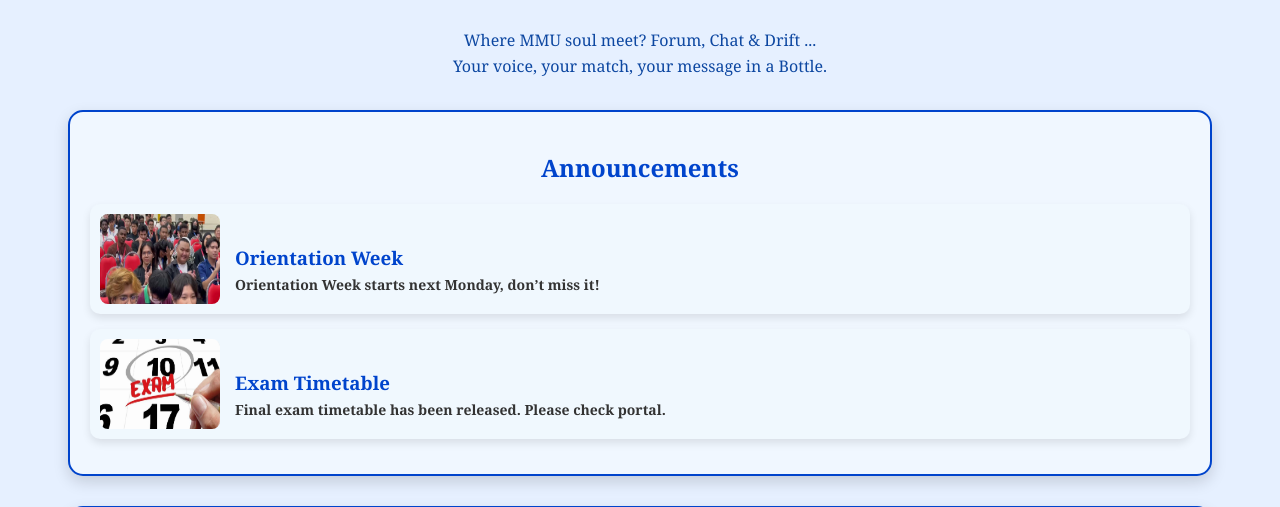
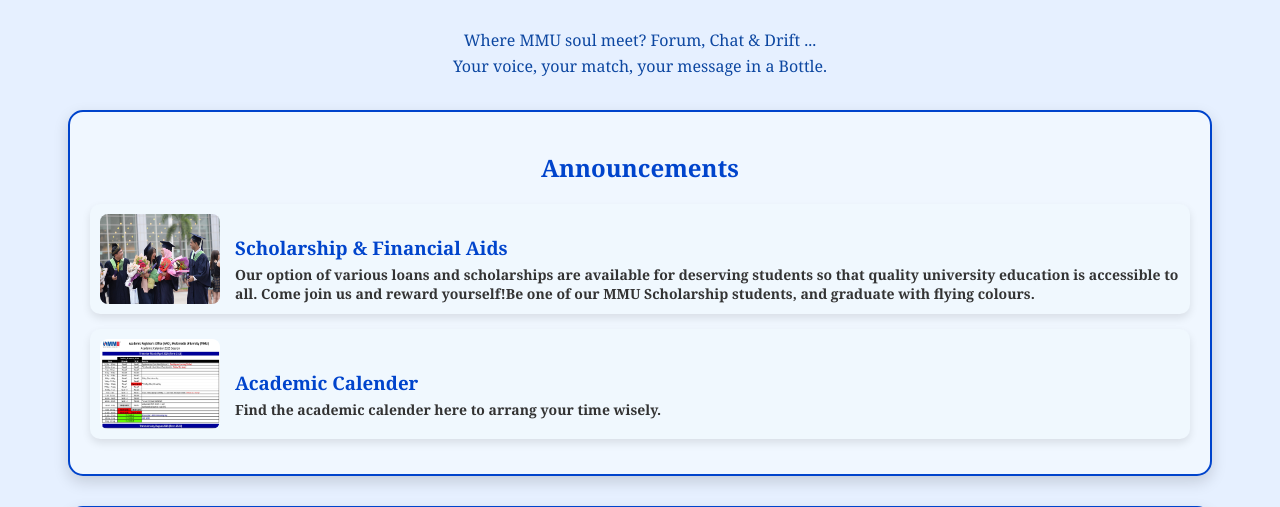
Before and after one commit to Mini-IT-Project/2520-CSP1123-TC1L-G-09, a Flask app: page / in a window 1280 px wide. Shown: the part 310-817 px from the top of the page. Run offline with Flask 3, Linux system fonts and the light colour scheme.

Commit message:
adjustment

```diff
--- a/src/static/style.css
+++ b/src/static/style.css
@@ -252,7 +252,7 @@ h2 {
     border-radius: 10px 0 0 10px;
 }
 
-/* Upcoming Events */
+/*Upcoming Events*/
 .events {
     text-align: center;
     margin: 20px auto;
@@ -264,14 +264,13 @@ h2 {
     margin-bottom: 10px;
 }
 
-/* 横向滚动容器 */
 .card-scroll {
     display: flex;
     gap: 15px;
     overflow-x: auto;
     scroll-snap-type: x mandatory;
     padding: 10px;
-    scrollbar-width: thin; /* 火狐 */
+    scrollbar-width: thin;
 }
 
 .card-scroll::-webkit-scrollbar {
@@ -282,9 +281,8 @@ h2 {
     border-radius: 4px;
 }
 
-/* 单个卡片 */
 .card-scroll .card {
-    flex: 0 0 auto;   /* 不要缩小 */
+    flex: 0 0 auto;
     width: 250px;
     border-radius: 12px;
     padding: 10px;
@@ -325,7 +323,6 @@ h2 {
     color: #222;
     line-height: 1.4;
 }
-
 
 /*MMU Links*/
 .mmu-links {
@@ -1628,9 +1625,9 @@ label{
     box-sizing: border-box;
 }
 
-.post-detail-container .post-detail-content  {
+body .post-detail-container .post-detail-content  {
     font-size: 16px;
-    color: #050505;
+    color: #0044cc !important;
     line-height: 1.6;
     margin: 0 auto 12px;
     text-align: justify;
--- a/src/templates/homepage.html
+++ b/src/templates/homepage.html
@@ -43,21 +43,21 @@
         <section class="announcements section">
             <h2>Announcements</h2>
             <div class="announcement-item">
-                <img src="{{ url_for('static', filename='mmu_win.jpg') }}" alt="MMU Wins Announcement">
-                <a href="{{ url_for('forum.post_detail', post_id=1) }}">
+                <img src="{{ url_for('static', filename='scholarship.jpg') }}" alt="MMU Wins Announcement">
+                <a href="https://www.mmu.edu.my/financial-assistance/">
                 <div class="announcement-text">
-                    <h3>Orientation Week</h3>
-                    <p>Orientation Week starts next Monday, don’t miss it!</p>
+                    <h3>Scholarship & Financial Aids</h3>
+                    <p>Our option of various loans and scholarships are available for deserving students so that quality university education is accessible to all. Come join us and reward yourself!Be one of our MMU Scholarship students, and graduate with flying colours.</p>
                 </div>
                 </a>
             </div>
 
             <div class="announcement-item">
-                <img src="{{ url_for('static', filename='exam.jpeg') }}" alt="Exam Announcement">
-                <a href="{{ url_for('forum.post_detail', post_id=2) }}">
+                <img src="{{ url_for('static', filename='academic_calender.jpeg') }}" alt="Exam Announcement">
+                <a href="https://www.mmu.edu.my/academic-calendar/">
                 <div class="announcement-text">
-                    <h3>Exam Timetable</h3>
-                    <p>Final exam timetable has been released. Please check portal.</p>
+                    <h3>Academic Calender</h3>
+                    <p>Find the academic calender here to arrang your time wisely.</p>
                 </div>
                 </a>
             </div>
```
Also changed, not shown: src/static/academic_calender.jpeg (added), src/static/scholarship.jpg (added).
